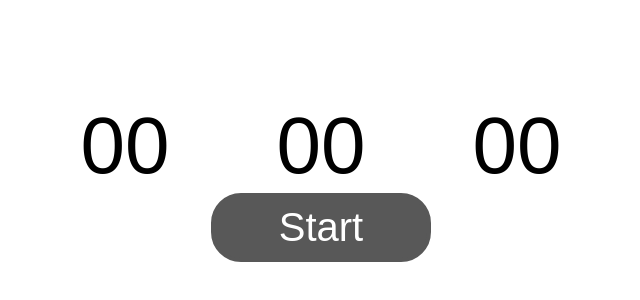
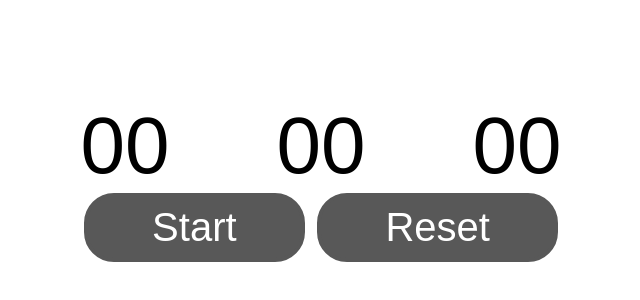
Before and after one commit to 1256-bits/js-gui-timer-testapp, a plain HTML site: page index.html in a window 1280 px wide. Shown: the part 220-520 px from the top of the page, without its empty margins (319-959 px from the left). Drawn offline with Linux system fonts and the light colour scheme.

Commit message:
add reset button

```diff
--- a/index.html
+++ b/index.html
@@ -45,16 +45,27 @@
         button:hover {
             background-color: rgb(148, 148, 148);
         }
+
+        .container {
+            display: flex;
+        }
+
+        .buttons {
+            gap: 1vw;
+        }
     </style>
 </head>
 
 <body>
-    <div style="display: flex;">
+    <div class="container">
         <input type="number" max="100" placeholder="HH" maxlength="2" value="00">
         <input type="number" max="60" placeholder="MM" maxlength="2" value="00">
         <input type="number" max="60" placeholder="SS" maxlength="2" value="00">
     </div>
-    <button onclick="toggleTimer();">Start</button>
+    <div class="container buttons">
+        <button onclick="toggleTimer()">Start</button>
+        <button onclick="resetTimer()">Reset</button>
+    </div>
 </body>
 
 </html>
```
